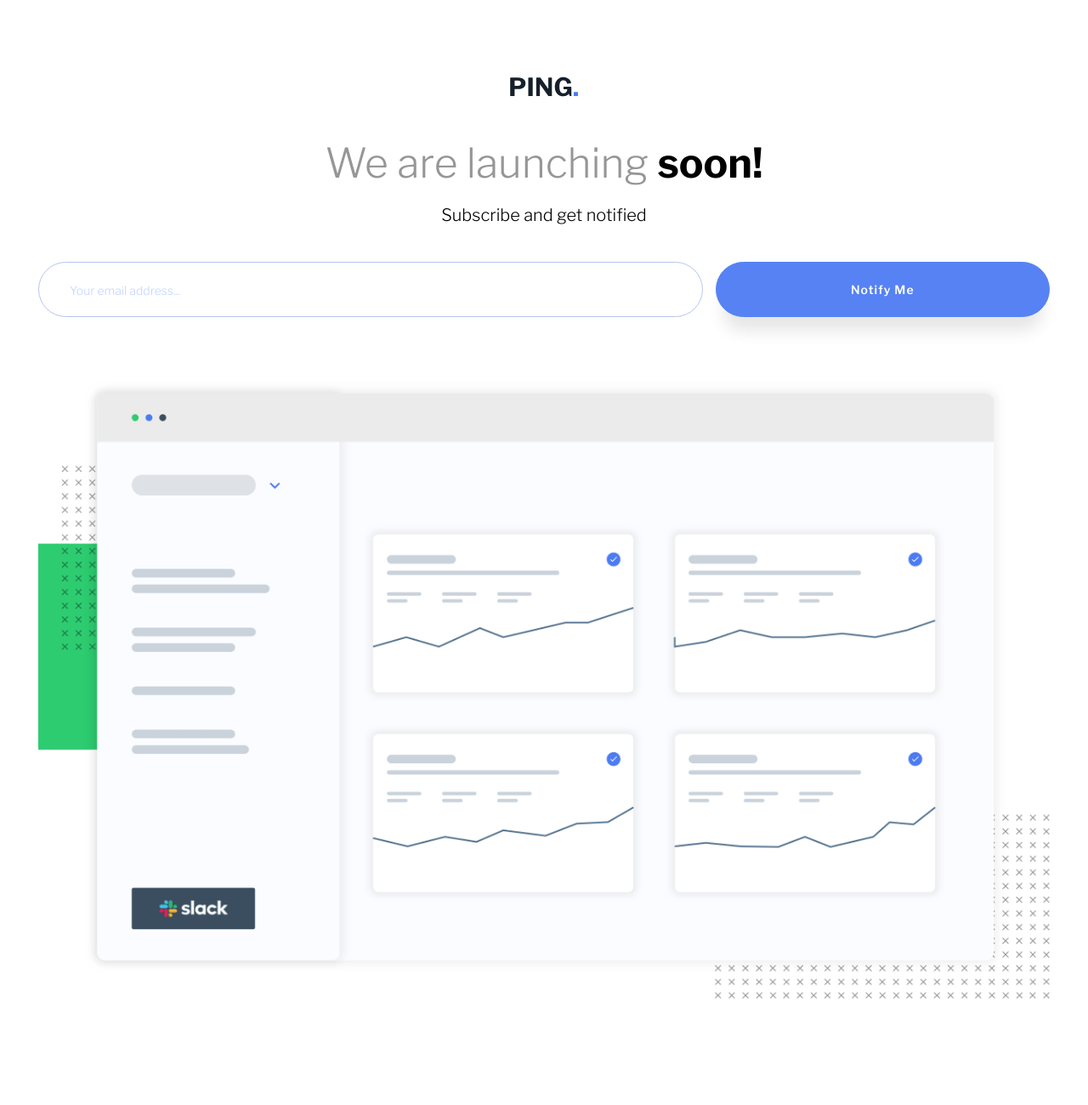
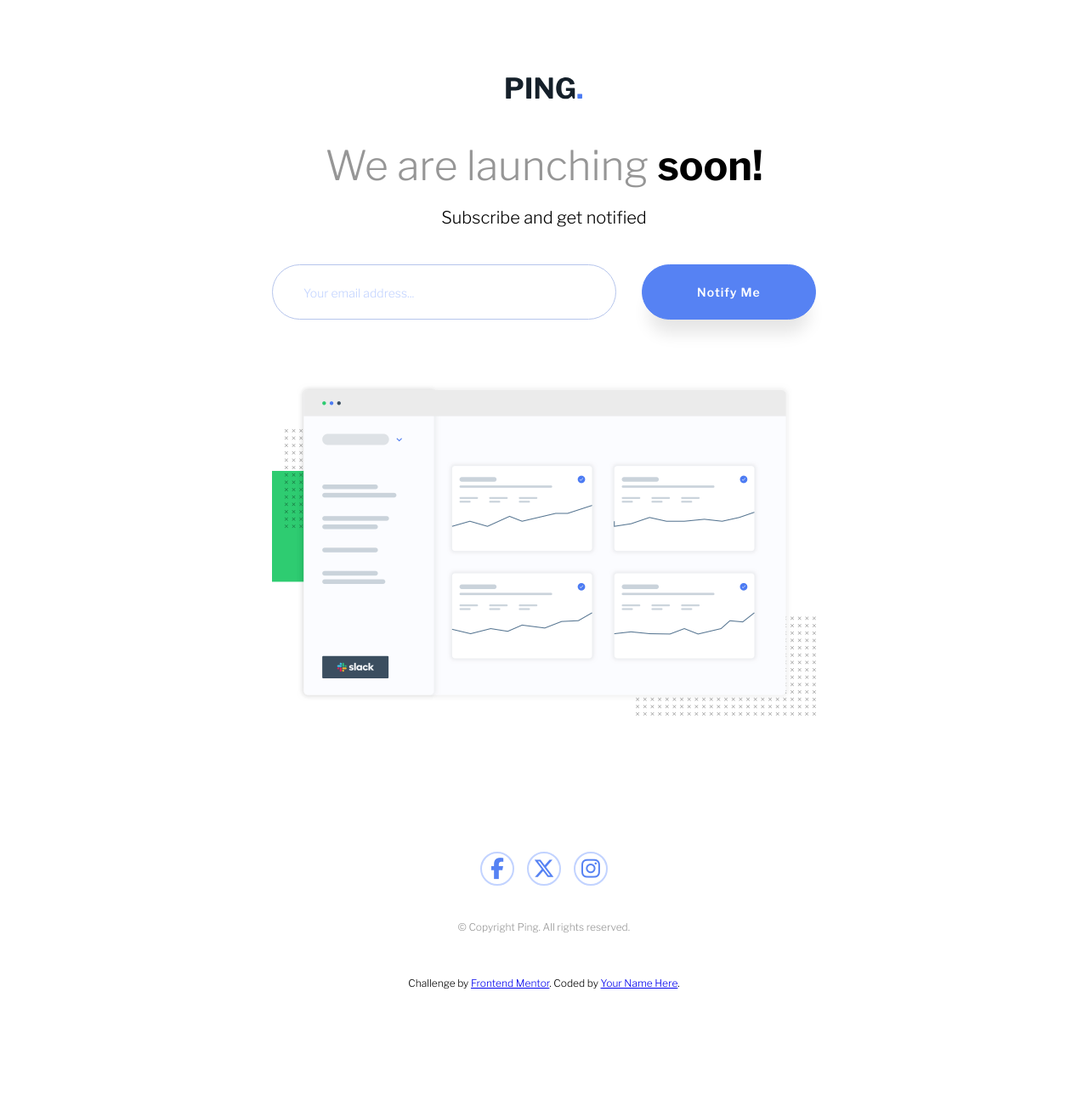
Before and after one commit to sung92/coming-soon-page, a website built with Parcel: page index.html in a window 1280 px wide. Shown: the top 1300 px of the page at 85% size. After the commit the page ends 1186 px from the top, so only its background shows below. Built offline with nearby package versions, Linux system fonts and the light colour scheme.

Commit message:
form accesibility 1

```diff
--- a/index.html
+++ b/index.html
@@ -26,11 +26,11 @@
   <main>
 
     <!--INTRO-->
-    <div class="c-intro" aria-live="assertive">
+    <div class="c-intro">
       <!--Intro Logo-->
-      <div class="c-intro-logo">
+      <header class="c-intro-logo">
         <img src="images/logo.svg" class="logo" alt="Ping">
-      </div>
+      </header>
 
       <!--Intro Title-->
       <hgroup class="c-intro-heading">
@@ -41,11 +41,15 @@
       <!--Intro Form-->
       <form class="c-intro-form" id="form">
         <div class="form-control">
-          <input id="email" placeholder="Your email address...">
+          <label for="email" class="visually-hidden">Insert your email</label>
+          <input id="email" aria-describedby="email-validation" placeholder="Your email address...">
           <i class="fas fa-check-circle"></i>
           <i class="fas fa-exclamation-circle"></i>
-          <small>Error message</small>
+          <small id="email-validation">Error message</small>
         </div>
+
+        <div aria-live="assertive" id="message"></div>
+
         <button class="btn">Notify Me</button>
       </form>
     </div>
--- a/sass/base/_base.scss
+++ b/sass/base/_base.scss
@@ -51,3 +51,11 @@ body {
     display: grid;
     place-content: center;
 }
+
+/**************************/
+/* Main */
+/**************************/
+
+main {
+  max-width: f.rem(640px);
+}
--- a/sass/components/_buttons.scss
+++ b/sass/components/_buttons.scss
@@ -23,7 +23,7 @@
 
 }
 
-@media (width >= 43.75em) {
+@media (width >= 40em) {
     .btn {
         padding: 0 f.rem(40px);
         flex-grow: 1;
--- a/sass/components/_footer.scss
+++ b/sass/components/_footer.scss
@@ -42,16 +42,16 @@ footer {
     color: var(--color-gray);
 }
 
-@media (width >= 43.75em) {
+@media (width >= 40em) {
     .copyright-text {
-        font-size: f.rem(16px);
+        font-size: f.rem(12px);
     }
 
     .logos-btn {
         font-size: f.rem(25px);
-        width: f.rem(60px);
-        height: f.rem(60px);
+        width: f.rem(40px);
+        height: f.rem(40px);
 
-        border: 4px solid var(--color-pale-blue);
+        border: 2px solid var(--color-pale-blue);
     }
 }
--- a/sass/components/_forms.scss
+++ b/sass/components/_forms.scss
@@ -47,6 +47,7 @@
 .form-control.success i.fa-check-circle {
 	color: #2ecc71;
 	visibility: visible;
+    pointer-events: none;
 }
 
 .form-control.error {
@@ -56,6 +57,7 @@
 .form-control.error i.fa-exclamation-circle {
 	color: #e74c3c;
 	visibility: visible;
+    pointer-events: none;
 }
 
 .form-control small {
--- a/sass/components/_intro.scss
+++ b/sass/components/_intro.scss
@@ -41,9 +41,9 @@
     margin-top: f.rem(75px);
 }
 
-@media (width >= 43.75em) {
+@media (width >= 40em) {
     .logo {
-        width: f.rem(80px)
+        width: f.rem(90px)
     }
 
     .primary-heading {
```
Also changed, not shown: dist/index.html, 3 other files.
